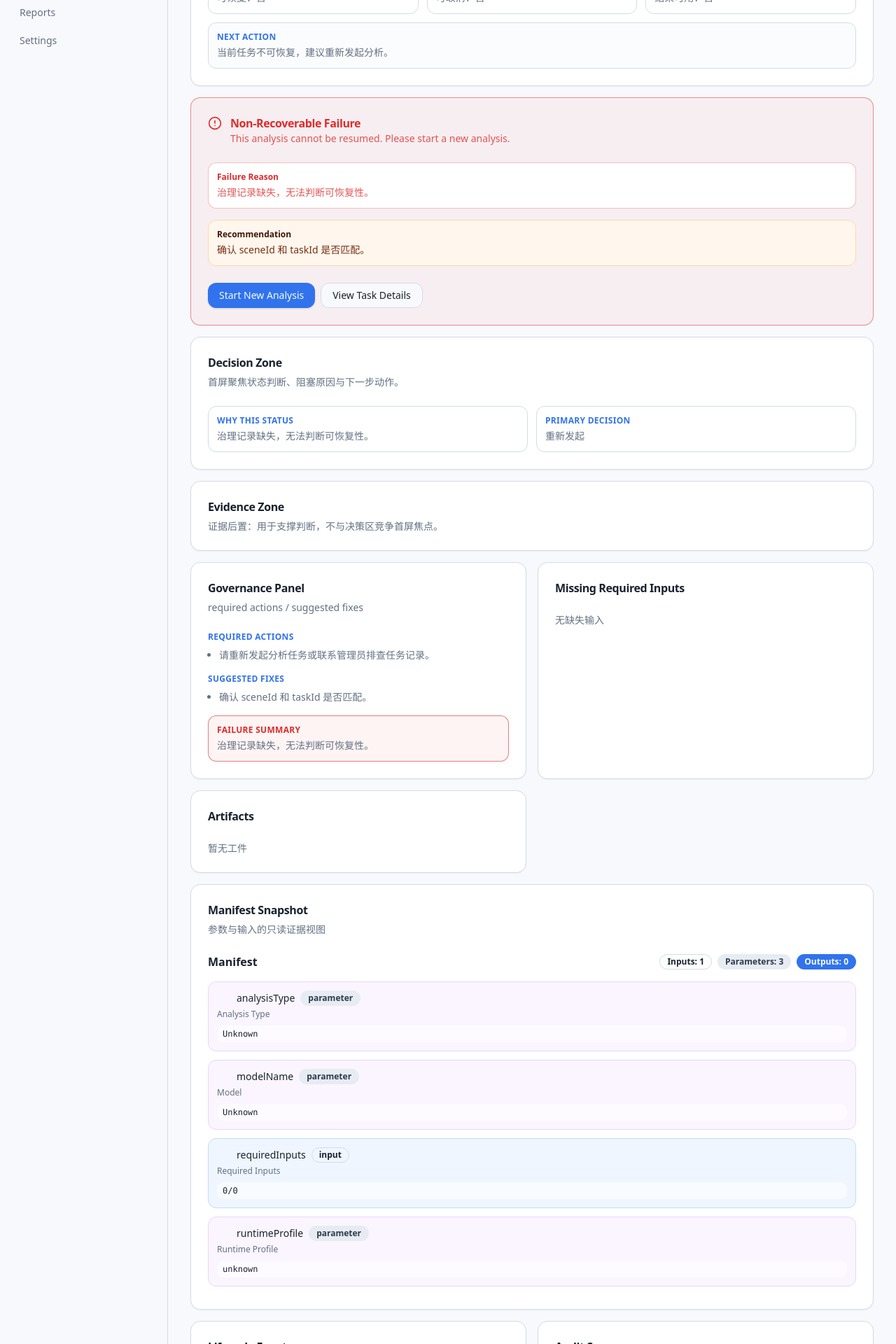
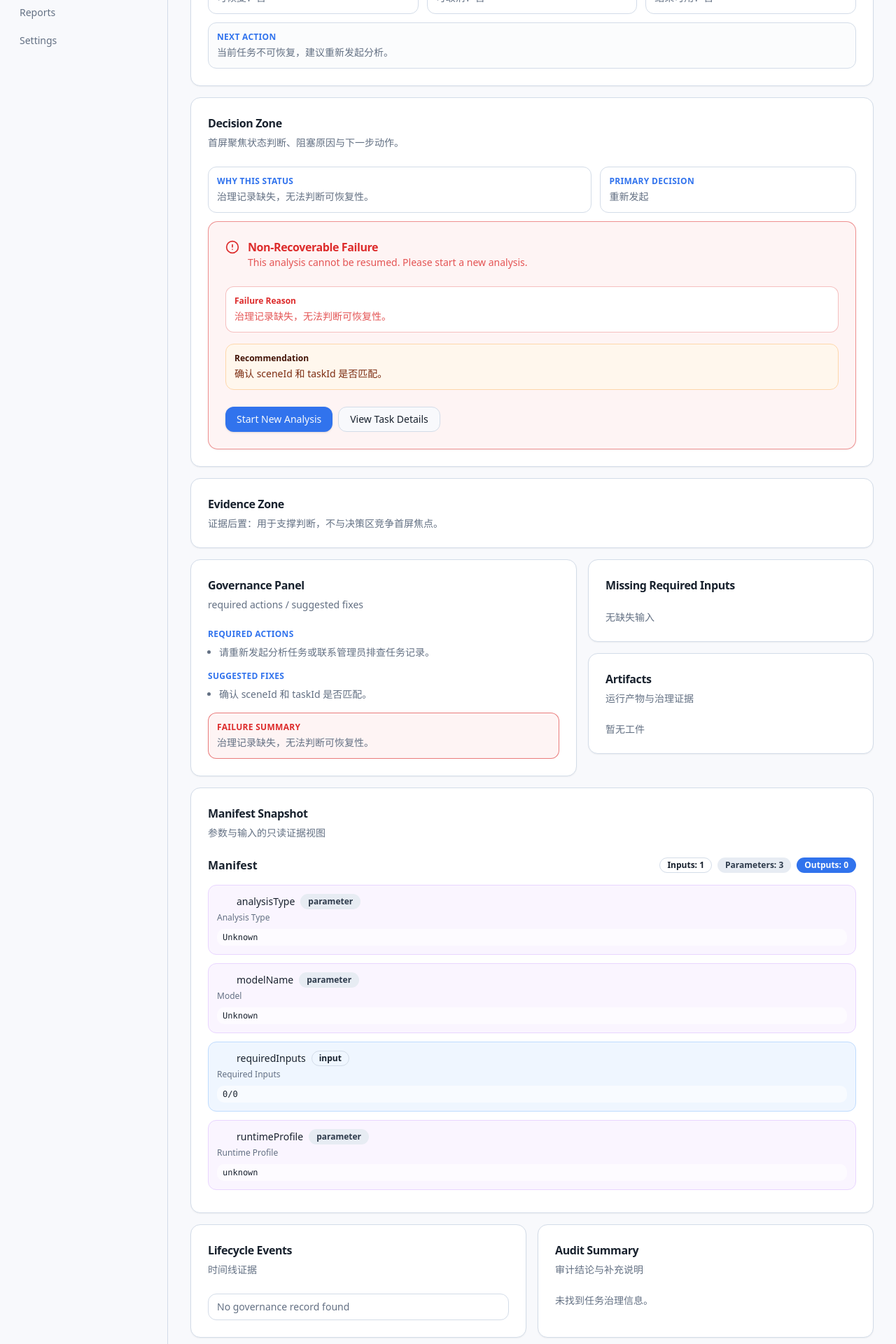
Before and after one commit to ssaurora/SAGE-WEB-Beta, a Next.js app: page /task-governance/1 in a window 1280 px wide. Shown: the part 200-2120 px from the top of the page at 70% size. Built offline with nearby package versions, Linux system fonts and the light colour scheme.

Commit message:
feat: Refactor Task Governance and Workbench Map components for improved layout and clarity

```diff
--- a/app/task-governance/[taskId]/page.tsx
+++ b/app/task-governance/[taskId]/page.tsx
@@ -101,17 +101,6 @@ export default async function TaskGovernancePage({
         </Card>
       ) : null}
 
-      <GovernanceRecoveryPanel
-        sceneId={vm.sceneId}
-        taskId={vm.taskId}
-        status={decisionStatus}
-        canResume={vm.canResume}
-        failureReason={vm.failureSummary}
-        missingInputs={vm.missingRequiredInputs}
-        invalidBindings={vm.requiredActions}
-        suggestedFix={vm.suggestedFixes[0]}
-      />
-
       <Card>
         <CardHeader>
           <CardTitle className="text-base">Decision Zone</CardTitle>
@@ -120,7 +109,7 @@ export default async function TaskGovernancePage({
           </CardDescription>
         </CardHeader>
         <CardContent>
-          <div className="grid gap-3 lg:grid-cols-2">
+          <div className="grid gap-3 lg:grid-cols-[1.2fr_0.8fr]">
             <div className="rounded-md border p-3 text-sm text-muted-foreground">
               <p className="text-xs font-semibold uppercase tracking-wide text-primary">
                 Why this status
@@ -148,6 +137,19 @@ export default async function TaskGovernancePage({
               </p>
             </div>
           </div>
+
+          <div className="mt-3">
+            <GovernanceRecoveryPanel
+              sceneId={vm.sceneId}
+              taskId={vm.taskId}
+              status={decisionStatus}
+              canResume={vm.canResume}
+              failureReason={vm.failureSummary}
+              missingInputs={vm.missingRequiredInputs}
+              invalidBindings={vm.requiredActions}
+              suggestedFix={vm.suggestedFixes[0]}
+            />
+          </div>
         </CardContent>
       </Card>
 
@@ -160,13 +162,11 @@ export default async function TaskGovernancePage({
         </CardHeader>
       </Card>
 
-      <div className="grid gap-4 lg:grid-cols-2">
+      <div className="grid gap-4 xl:grid-cols-[1.15fr_0.85fr]">
         <Card>
           <CardHeader>
             <CardTitle className="text-base">Governance Panel</CardTitle>
-            <CardDescription>
-              required actions / suggested fixes
-            </CardDescription>
+            <CardDescription>required actions / suggested fixes</CardDescription>
           </CardHeader>
           <CardContent className="space-y-4">
             <div>
@@ -223,6 +223,7 @@ export default async function TaskGovernancePage({
           </CardContent>
         </Card>
 
+        <div className="space-y-4">
           <Card>
             <CardHeader>
               <CardTitle className="text-base">Missing Required Inputs</CardTitle>
@@ -243,6 +244,7 @@ export default async function TaskGovernancePage({
           <Card>
             <CardHeader>
               <CardTitle className="text-base">Artifacts</CardTitle>
+              <CardDescription>运行产物与治理证据</CardDescription>
             </CardHeader>
             <CardContent>
               {vm.artifacts.length === 0 ? (
@@ -256,6 +258,7 @@ export default async function TaskGovernancePage({
               )}
             </CardContent>
           </Card>
+        </div>
       </div>
 
       <Card>
@@ -314,6 +317,7 @@ export default async function TaskGovernancePage({
         <Card>
           <CardHeader>
             <CardTitle className="text-base">Lifecycle Events</CardTitle>
+            <CardDescription>时间线证据</CardDescription>
           </CardHeader>
           <CardContent className="space-y-2">
             {vm.lifecycleEvents.map((event) => (
@@ -330,6 +334,7 @@ export default async function TaskGovernancePage({
         <Card>
           <CardHeader>
             <CardTitle className="text-base">Audit Summary</CardTitle>
+            <CardDescription>审计结论与补充说明</CardDescription>
           </CardHeader>
           <CardContent>
             <p className="text-sm text-muted-foreground">{vm.auditSummary}</p>
--- a/components/pages/workbench-map-interactive.tsx
+++ b/components/pages/workbench-map-interactive.tsx
@@ -665,12 +665,8 @@ export function WorkbenchMapInteractive({
                     />
                   </div>
                   <div className="mt-2 grid grid-cols-4 gap-2 text-[11px]">
-                    {[
-                      "Understanding",
-                      "Queued",
-                      "Running",
-                      "Processing",
-                    ].map((stage, index) => (
+                    {["Understanding", "Queued", "Running", "Processing"].map(
+                      (stage, index) => (
                         <span
                           key={stage}
                           className={
@@ -681,7 +677,8 @@ export function WorkbenchMapInteractive({
                         >
                           {stage}
                         </span>
-                    ))}
+                      ),
+                    )}
                   </div>
                 </div>
               )}
@@ -756,7 +753,9 @@ export function WorkbenchMapInteractive({
       <Card>
         <CardHeader>
           <CardTitle className="text-base">Evidence Zone</CardTitle>
-          <CardDescription>图层控制、上下文事实与对象证据后置阅读。</CardDescription>
+          <CardDescription>
+            图层控制、上下文事实与对象证据后置阅读。
+          </CardDescription>
         </CardHeader>
       </Card>
 
```
Also changed, not shown: 1 other file (tests, documents, lock files or other folders). Lines whose indentation alone changed are shown as unchanged.
